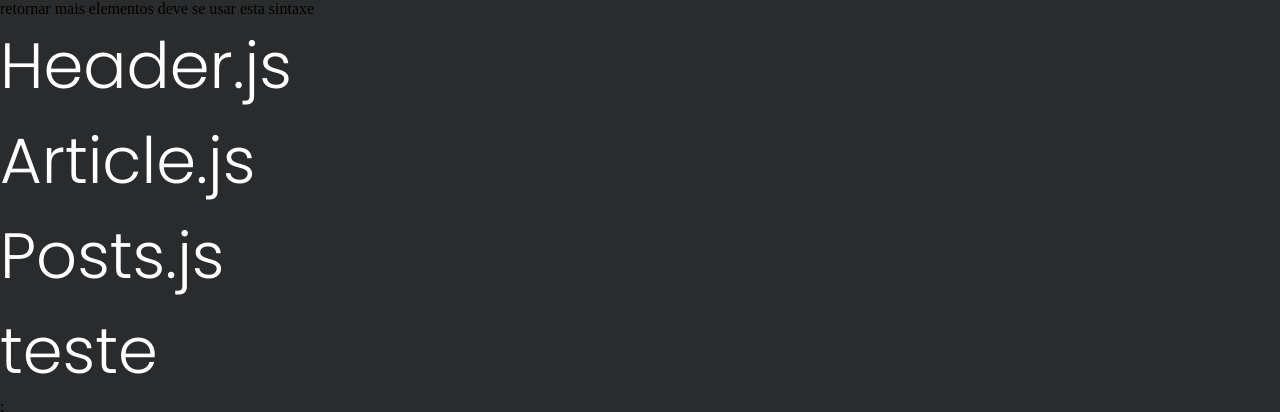
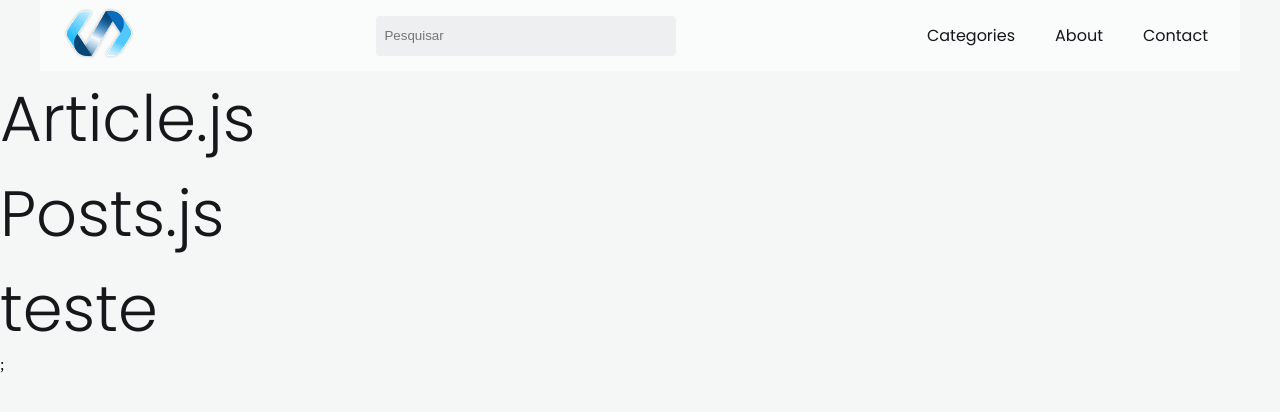
Before and after one commit to duzzk1/blog, a React (Create React App) app: page / in a window 1280 px wide. Shown: the top 412 px of the page. Built offline with nearby package versions, Linux system fonts and the light colour scheme.

Commit message:
Edit header style of my site

```diff
--- a/src/App.js
+++ b/src/App.js
@@ -5,7 +5,6 @@ import Posts from "./components/Posts";
 function App() {
   return (
     <>
-      retornar mais elementos deve se usar esta sintaxe
       <Header></Header>
       <Article></Article>
       <Posts></Posts>
--- a/src/components/Header/index.js
+++ b/src/components/Header/index.js
@@ -1,5 +1,42 @@
+import logosvg from "../../svg/logo.svg";
+
 const Header = () => {
-  return <h1>Header.js</h1>;
+  const descLogo = "Essa é a logo do site.";
+
+  return (
+    <>
+      <header className="flex-space-between">
+        <div className="">
+          <img src={logosvg} alt={descLogo} className="logo" />
+        </div>
+        <div className="search">
+          <input
+            type="text"
+            name="search"
+            className="input-search"
+            placeholder="Pesquisar"
+          />
+        </div>
+        <div className="menu">
+          <li>
+            <a href="#" className="nav-link">
+              Categories
+            </a>
+          </li>
+          <li>
+            <a href="#" className="nav-link">
+              About
+            </a>
+          </li>
+          <li>
+            <a href="#" className="nav-link">
+              Contact
+            </a>
+          </li>
+        </div>
+      </header>
+    </>
+  );
 };
 
 export default Header;
--- a/src/css/sass/_layout.scss
+++ b/src/css/sass/_layout.scss
@@ -4,11 +4,12 @@ header {
   margin: 0 auto;
 
   padding: 8px 24px;
+  background-color: $white-light;
 }
 
 a {
   text-decoration: none;
-  color: $white-dark;
+  color: $black-light;
 }
 
 .flex {
@@ -35,10 +36,7 @@ a {
 .menu {
   list-style: none;
   display: flex;
-
-  li {
-    margin-left: 24px;
-  }
+  gap: 24px;
 }
 
 .nav-link {
@@ -57,12 +55,12 @@ a {
   height: 40px;
   min-width: 300px;
 
-  background-color: $black-light;
+  background-color: $white-dark;
 
   border: 0;
   border-radius: 4px;
 
-  color: $white-light;
+  color: $black-normal;
   padding: 8px;
 }
 
@@ -76,3 +74,7 @@ a {
 .container-posts {
   display: flex;
 }
+
+.logo {
+  width: 70px;
+}
--- a/src/css/sass/_typography.scss
+++ b/src/css/sass/_typography.scss
@@ -4,7 +4,7 @@ h3,
 h4,
 h5,
 h6 {
-  color: white;
+  color: $black-light;
   font-family: "Poppins", sans-serif;
 }
 
@@ -46,3 +46,7 @@ p {
   font-size: 16px;
   color: $gray-4;
 }
+
+a {
+  font-family: "Poppins", sans-serif;
+}
--- a/src/css/style.css
+++ b/src/css/style.css
@@ -14,7 +14,7 @@ h3,
 h4,
 h5,
 h6 {
-  color: white;
+  color: #15171a;
   font-family: "Poppins", sans-serif;
 }
 
@@ -55,6 +55,10 @@ p {
   font-family: "Poppins", sans-serif;
   font-size: 16px;
   color: #6d6e70;
+}
+
+a {
+  font-family: "Poppins", sans-serif;
 }
 
 .s-0 {
@@ -664,18 +668,19 @@ p {
 
 body {
   width: 100%;
-  background-color: #2a2b2c;
+  background-color: #f5f7f7;
 }
 
 header {
   max-width: 1200px;
   margin: 0 auto;
   padding: 8px 24px;
+  background-color: #fafcfc;
 }
 
 a {
   text-decoration: none;
-  color: #edeff0;
+  color: #15171a;
 }
 
 .flex {
@@ -701,9 +706,7 @@ a {
 .menu {
   list-style: none;
   display: flex;
-}
-.menu li {
-  margin-left: 24px;
+  gap: 24px;
 }
 
 .nav-link {
@@ -718,10 +721,10 @@ a {
 .input-search {
   height: 40px;
   min-width: 300px;
-  background-color: #15171a;
+  background-color: #edeff0;
   border: 0;
   border-radius: 4px;
-  color: #fafcfc;
+  color: #0d0e10;
   padding: 8px;
 }
 
@@ -734,4 +737,8 @@ a {
 
 .container-posts {
   display: flex;
+}
+
+.logo {
+  width: 70px;
 }/*# sourceMappingURL=style.css.map */
--- a/src/css/style.scss
+++ b/src/css/style.scss
@@ -10,7 +10,7 @@
 
 body {
   width: 100%;
-  background-color: #2a2b2c;
+  background-color: $white-normal;
 }
 
 @import "sass/layout";
```
Also changed, not shown: src/svg/logo.svg (added), 1 other file (tests, documents, lock files or other folders).
